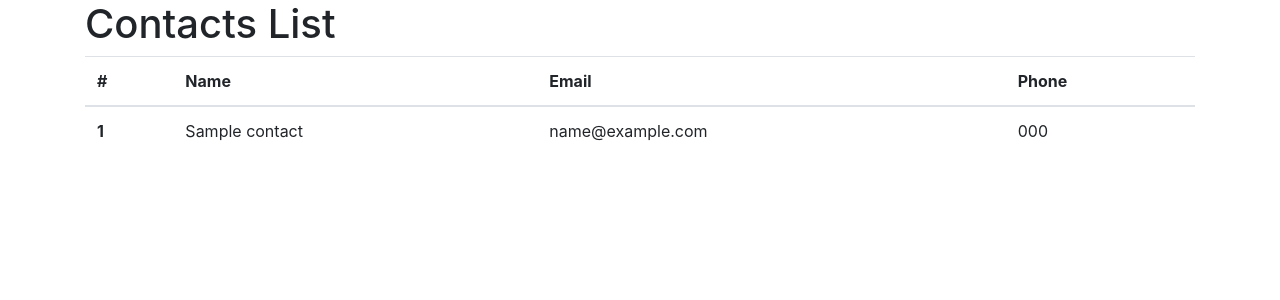
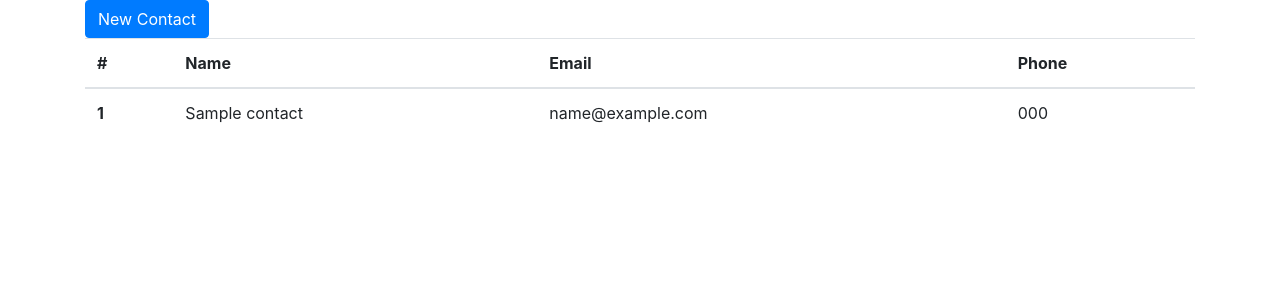
Before and after one commit to curious725/django_form_validation_task, a Django app: template src/templates/people/index.html in a window 1280 px wide. Shown: the part 56-356 px from the top of the page. Run offline with Django 3.2, Linux system fonts and the light colour scheme; the template is opened without the code that fills it: most values are stand-ins (such as "Sample title", 1, 10 or a date in 2020); some libraries are stand-ins or nearby versions.

Commit message:
modify index.html template

```diff
--- a/src/templates/people/index.html
+++ b/src/templates/people/index.html
@@ -2,9 +2,12 @@
 
 
 {% block content %}
-<h1>
-  Contacts List
-</h1>
+<div class="add-new-contact">
+  <a href="{% url 'contacts:new_contact' %}" class="btn btn-primary">
+    New Contact
+  </a>
+</div>
+
 <table class="table">
   <thead>
     <tr>
```
